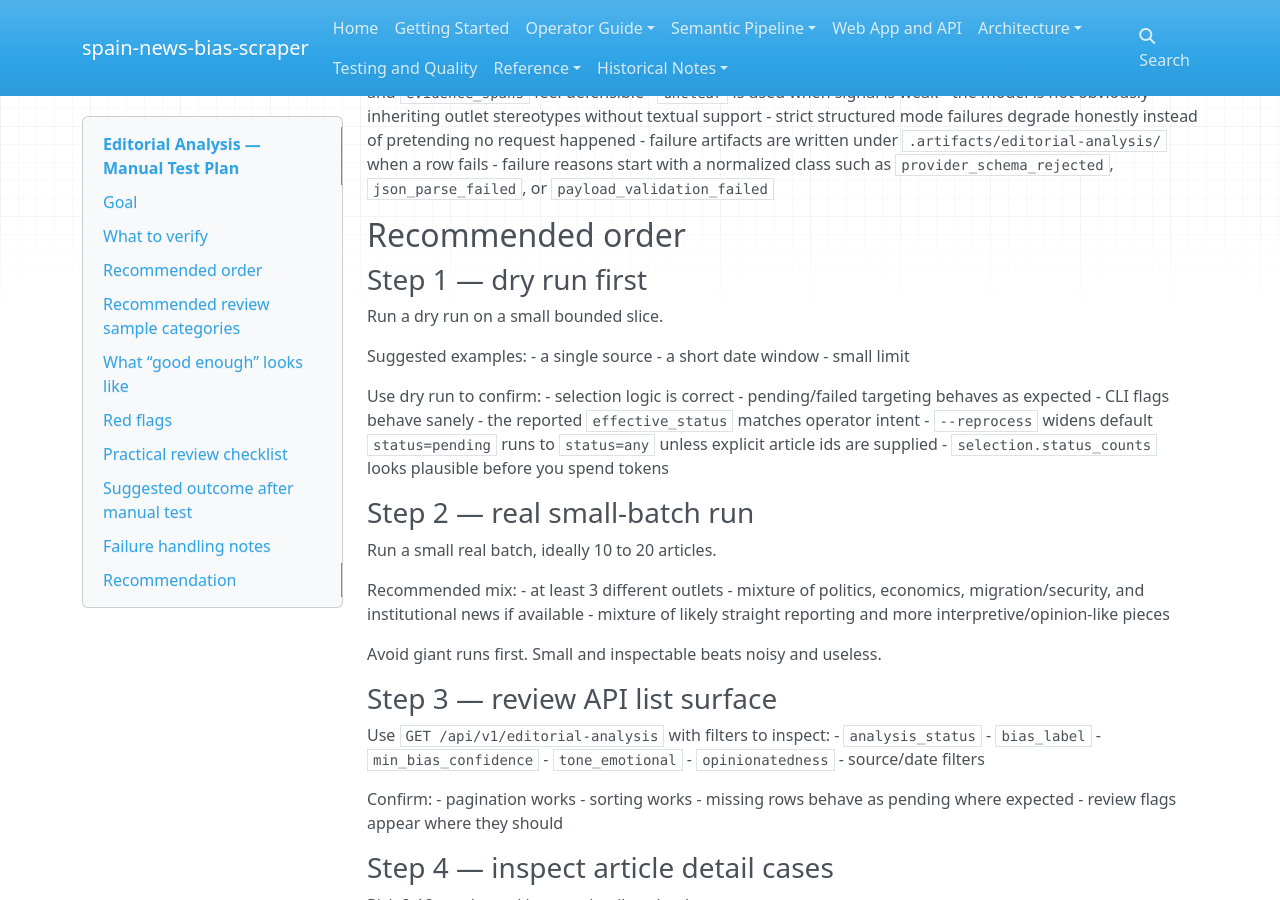
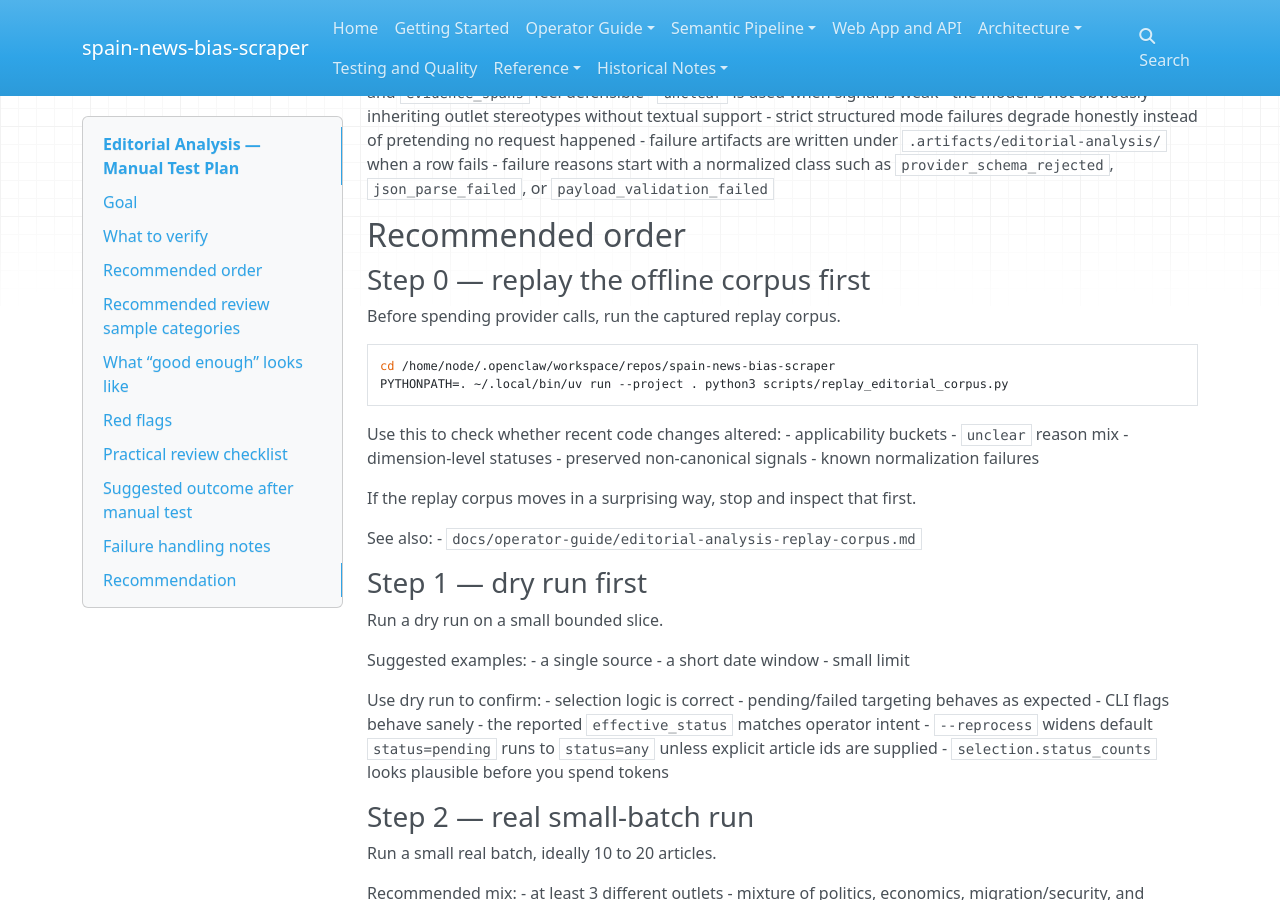
Before and after one commit to Alexarr6/scrape-spanish-news, an MkDocs documentation site: the page built from docs/operator-guide/editorial-analysis-manual-test.md, in a window 1280 px wide and 900 px high, scrolled down 379 px. Built offline with MkDocs 1.6.1, drawn with Linux system fonts in a browser that asks for light colours; nearby versions of some CDN libraries.

Commit message:
Document editorial replay calibration workflow

````diff
--- a/docs/operator-guide/editorial-analysis-manual-test.md
+++ b/docs/operator-guide/editorial-analysis-manual-test.md
@@ -23,6 +23,26 @@ For a small mixed set of articles, check:
 - failure reasons start with a normalized class such as `provider_schema_rejected`, `json_parse_failed`, or `payload_validation_failed`
 
 ## Recommended order
+
+### Step 0 — replay the offline corpus first
+Before spending provider calls, run the captured replay corpus.
+
+```bash
+cd /home/node/.openclaw/workspace/repos/spain-news-bias-scraper
+PYTHONPATH=. ~/.local/bin/uv run --project . python3 scripts/replay_editorial_corpus.py
+```
+
+Use this to check whether recent code changes altered:
+- applicability buckets
+- `unclear` reason mix
+- dimension-level statuses
+- preserved non-canonical signals
+- known normalization failures
+
+If the replay corpus moves in a surprising way, stop and inspect that first.
+
+See also:
+- `docs/operator-guide/editorial-analysis-replay-corpus.md`
 
 ### Step 1 — dry run first
 Run a dry run on a small bounded slice.
````
Also changed, not shown: RESULTS.md (+47 -0 lines), STATUS.md (+2 -1 lines), docs/operator-guide/editorial-analysis-replay-corpus.md (added, +112 -0 lines).
